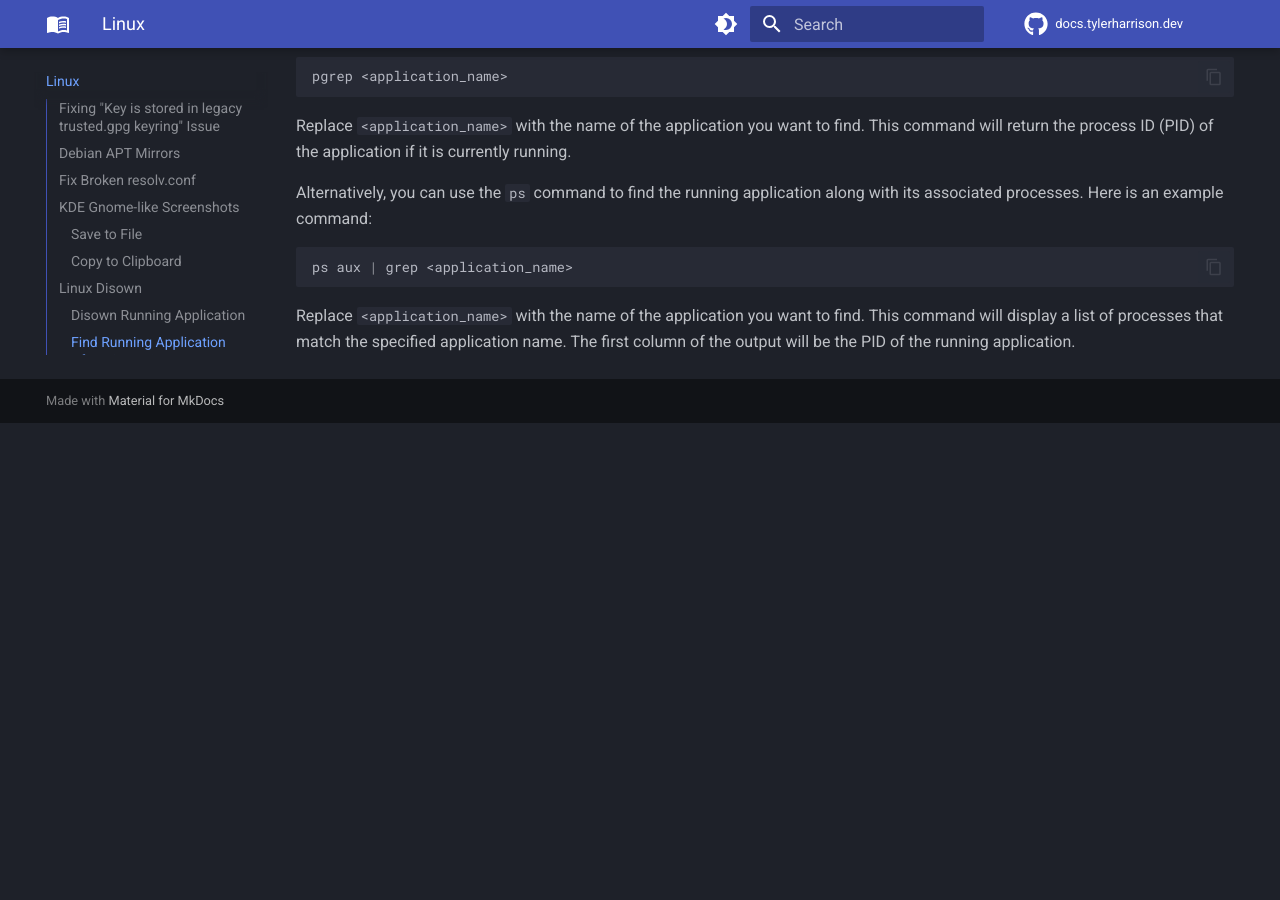
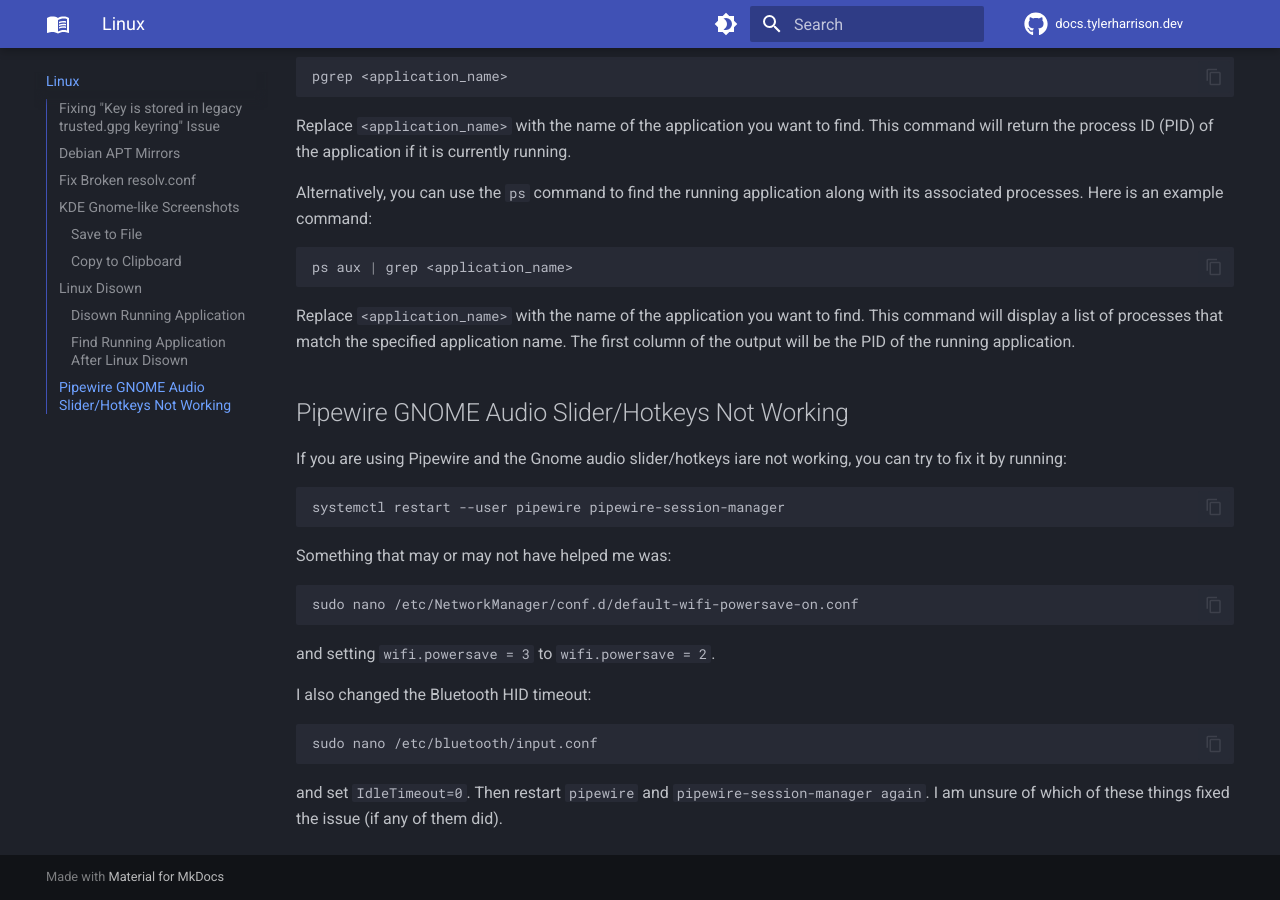
Before and after one commit to williamhatcher/docs.tylerharrison.dev, an MkDocs documentation site: the page built from docs/linux.md, in a window 1280 px wide and 900 px high, scrolled down 3495 px. Built offline with MkDocs 1.6.1 and Material for MkDocs 9.7.7, drawn with Linux system fonts in a browser that asks for light colours; comment, search, counter and statistics services are not loaded; before the commit the page ends 3918 px from its top, so only the background shows below that.

Commit message:
Add GNOME volume issue fix
Signed-off-by: tyleraharrison <tyleraharrison@gmail.com>

````diff
--- a/docs/linux.md
+++ b/docs/linux.md
@@ -160,3 +160,27 @@ ps aux | grep <application_name>
 ```
 
 Replace `<application_name>` with the name of the application you want to find. This command will display a list of processes that match the specified application name. The first column of the output will be the PID of the running application.
+
+## Pipewire GNOME Audio Slider/Hotkeys Not Working
+
+If you are using Pipewire and the Gnome audio slider/hotkeys iare not working, you can try to fix it by running:
+
+```bash
+systemctl restart --user pipewire pipewire-session-manager
+```
+
+Something that may or may not have helped me was:
+
+```bash
+sudo nano /etc/NetworkManager/conf.d/default-wifi-powersave-on.conf
+```
+
+and setting `wifi.powersave = 3` to `wifi.powersave = 2`.
+
+I also changed the Bluetooth HID timeout:
+
+```bash
+sudo nano /etc/bluetooth/input.conf
+```
+
+and set `IdleTimeout=0`. Then restart `pipewire` and `pipewire-session-manager again`. I am unsure of which of these things fixed the issue (if any of them did).
````
